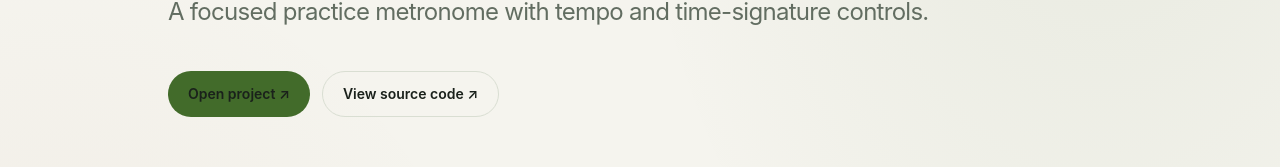
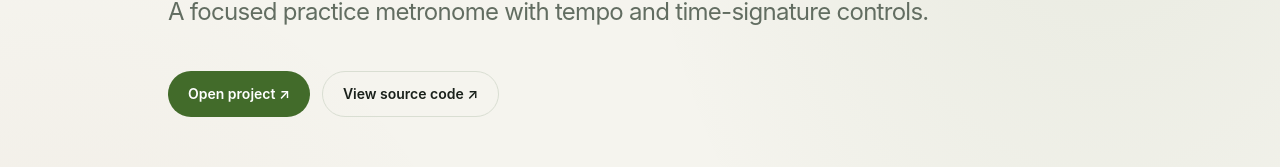
Before and after one commit to leenusdarnal/leenusdarnal.github.io, a SvelteKit app: page /projects/metronome/ in a window 1280 px wide. Shown: the part 413-580 px from the top of the page. Built offline with nearby package versions, Linux system fonts and the light colour scheme.

Commit message:
Apply accent contrast token directly to project actions

```diff
--- a/src/routes/projects/[slug]/+page.svelte
+++ b/src/routes/projects/[slug]/+page.svelte
@@ -23,7 +23,7 @@
 <div class="mx-auto min-h-screen w-full max-w-5xl px-4 py-6 sm:px-8 sm:py-10 lg:px-10">
   <header class="flex items-center justify-between border-b border-[var(--line)] pb-5">
     <a href="/" class="flex items-center gap-3 text-sm font-semibold no-underline">
-      <span aria-hidden="true" class="grid size-9 place-items-center rounded-full bg-[var(--accent)] font-black text-[var(--accent-contrast)]">L.</span>
+      <span aria-hidden="true" class="grid size-9 place-items-center rounded-full bg-[var(--accent)] font-black text-[var(--accent-contrast)]" style="color: var(--accent-contrast)">L.</span>
       Leenus Darnal<span class="text-[var(--accent)]">.</span>
     </a>
     <a href="/#work" class="inline-flex min-h-11 items-center rounded-full border border-[var(--line)] px-4 text-sm text-[var(--muted)] transition hover:border-[var(--accent)] hover:text-[var(--ink)]">All projects</a>
@@ -38,7 +38,7 @@
 
       <div class="mt-10 flex flex-wrap gap-3">
         {#if project.live}
-          <a href={project.live} target="_blank" rel="noopener noreferrer" class="inline-flex min-h-11 items-center gap-2 rounded-full bg-[var(--accent)] px-5 py-3 text-sm font-semibold text-[var(--accent-contrast)] transition hover:-translate-y-0.5">Open project ↗</a>
+          <a href={project.live} target="_blank" rel="noopener noreferrer" class="inline-flex min-h-11 items-center gap-2 rounded-full bg-[var(--accent)] px-5 py-3 text-sm font-semibold text-[var(--accent-contrast)] transition hover:-translate-y-0.5" style="color: var(--accent-contrast)">Open project ↗</a>
         {/if}
         <a href={project.source} target="_blank" rel="noopener noreferrer" class="inline-flex min-h-11 items-center gap-2 rounded-full border border-[var(--line)] px-5 py-3 text-sm font-semibold transition hover:border-[var(--accent)]">View source code ↗</a>
       </div>
@@ -57,7 +57,7 @@
             <p class="mt-2 text-sm leading-6 text-[var(--muted)]">An authentic screenshot is not yet available for this project. Open the live application to see its current interface.</p>
           </div>
           {#if project.live}
-            <a href={project.live} target="_blank" rel="noopener noreferrer" class="inline-flex min-h-11 shrink-0 items-center justify-center rounded-full bg-[var(--accent)] px-5 py-3 text-sm font-semibold text-[var(--accent-contrast)]">View live app ↗</a>
+            <a href={project.live} target="_blank" rel="noopener noreferrer" class="inline-flex min-h-11 shrink-0 items-center justify-center rounded-full bg-[var(--accent)] px-5 py-3 text-sm font-semibold text-[var(--accent-contrast)]" style="color: var(--accent-contrast)">View live app ↗</a>
           {/if}
         </aside>
       {/if}
@@ -109,7 +109,7 @@
       <p class="font-mono text-[10px] uppercase tracking-[0.2em] text-[var(--accent)]">404 / NOT FOUND</p>
       <h1 class="mt-4 text-4xl font-semibold tracking-[-0.06em]">Project not found.</h1>
       <p class="mt-4 max-w-lg leading-7 text-[var(--muted)]">This project page may have moved. Return to the homepage to browse the current portfolio.</p>
-      <a href="/#work" class="mt-7 inline-flex min-h-11 w-fit items-center rounded-full bg-[var(--accent)] px-5 py-3 text-sm font-semibold text-[var(--accent-contrast)]">Explore all projects</a>
+      <a href="/#work" class="mt-7 inline-flex min-h-11 w-fit items-center rounded-full bg-[var(--accent)] px-5 py-3 text-sm font-semibold text-[var(--accent-contrast)]" style="color: var(--accent-contrast)">Explore all projects</a>
     </main>
   {/if}
 
```
